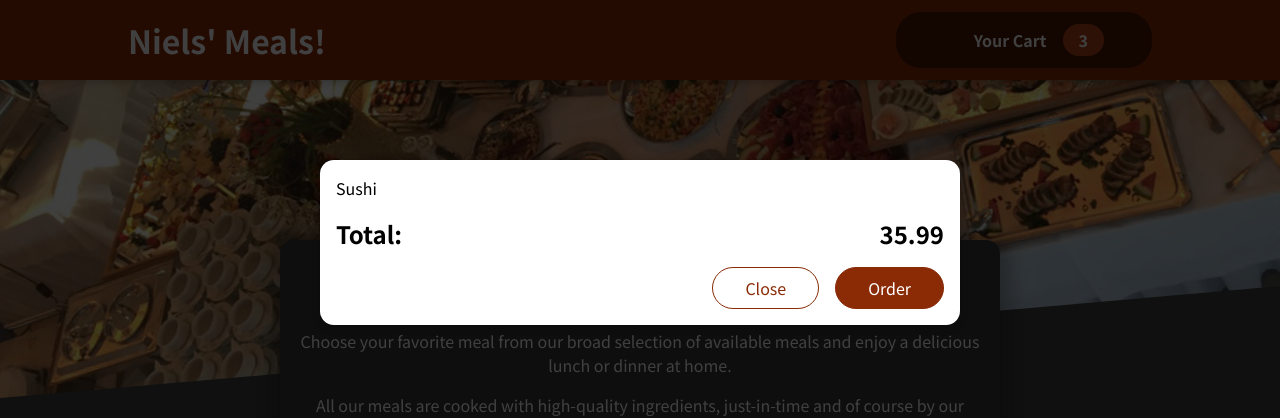
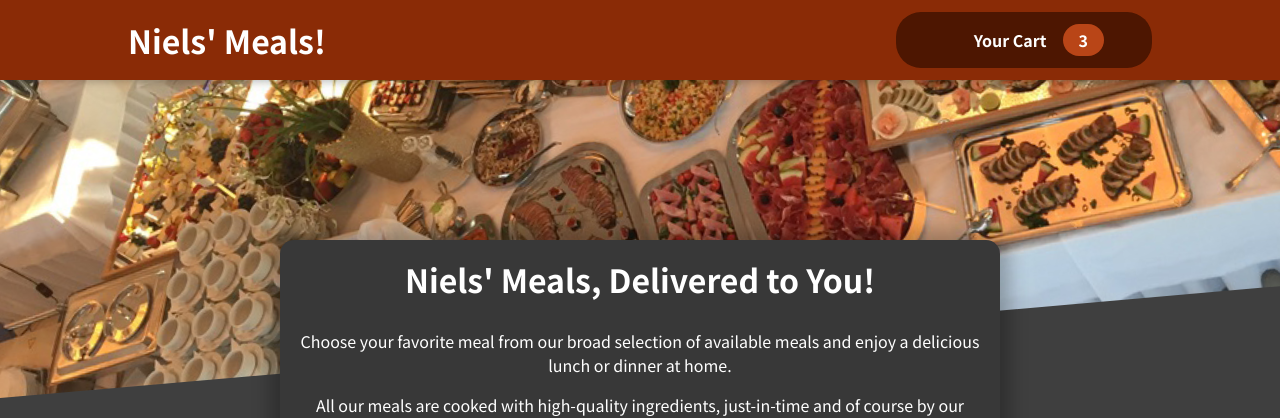
Before and after one commit to nielsmichael/react-food-app, a React (Create React App) app: page / in a window 1280 px wide. Shown: the top 418 px of the page. Built offline with nearby package versions, Linux system fonts and the light colour scheme; some icons are missing.

Commit message:
Make cart display dynamic via cart btn and close btn

```diff
--- a/src/App.js
+++ b/src/App.js
@@ -1,15 +1,27 @@
-import React from "react";
+import React, { useState } from "react";
 
 import Header from "./components/Layout/Header";
 import Meals from "./components/Meals/Meals";
 import Cart from "./components/Cart/Cart";
 
 function App() {
+  const [cartVisible, setCartVisible] = useState(false);
+
+  const showCartHandler = () => {
+    setCartVisible(true);
+  };
+
+  const hideCartHandler = () => {
+    setCartVisible(false);
+  };
+
   return (
     <>
-      <Cart />
-      <Header />
-      <Meals />
+      {cartVisible && <Cart onCloseCart={hideCartHandler} />}
+      <Header onCartClick={showCartHandler} />
+      <main>
+        <Meals />
+      </main>
     </>
   );
 }
--- a/src/components/Cart/Cart.js
+++ b/src/components/Cart/Cart.js
@@ -27,7 +27,9 @@ const Cart = (props) => {
         <span>35.99</span>
       </div>
       <div className={classes.actions}>
-        <button className={classes["button--alt"]}>Close</button>
+        <button className={classes["button--alt"]} onClick={props.onCloseCart}>
+          Close
+        </button>
         <button className={classes.button}>Order</button>
       </div>
     </Modal>
--- a/src/components/Layout/Header.js
+++ b/src/components/Layout/Header.js
@@ -4,12 +4,12 @@ import mealsImg from "../../assets/meals.jpeg";
 import classes from "./Header.module.css";
 import HeaderCartBtn from "./HeaderCartBtn";
 
-const Header = () => {
+const Header = (props) => {
   return (
     <>
       <header className={classes.header}>
         <h1>Niels' Meals!</h1>
-        <HeaderCartBtn />
+        <HeaderCartBtn onClick={props.onCartClick} />
       </header>
       <div className={classes["main-image"]}>
         <img src={mealsImg} alt="table with food. yum." />
--- a/src/components/Layout/HeaderCartBtn.js
+++ b/src/components/Layout/HeaderCartBtn.js
@@ -5,7 +5,7 @@ import classes from "./HeaderCartBtn.module.css";
 
 const HeaderCartBtn = (props) => {
   return (
-    <button className={classes.button}>
+    <button className={classes.button} onClick={props.onClick}>
       <span className={classes.icon}>
         <CartIcon />
       </span>
```
